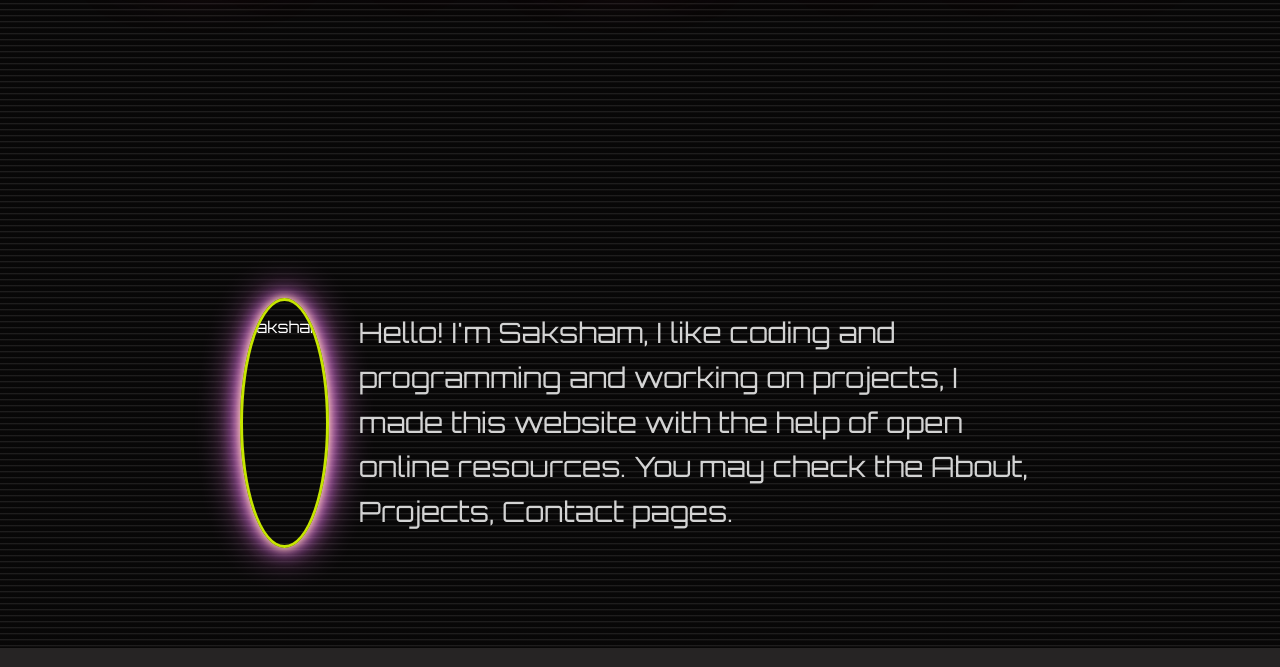
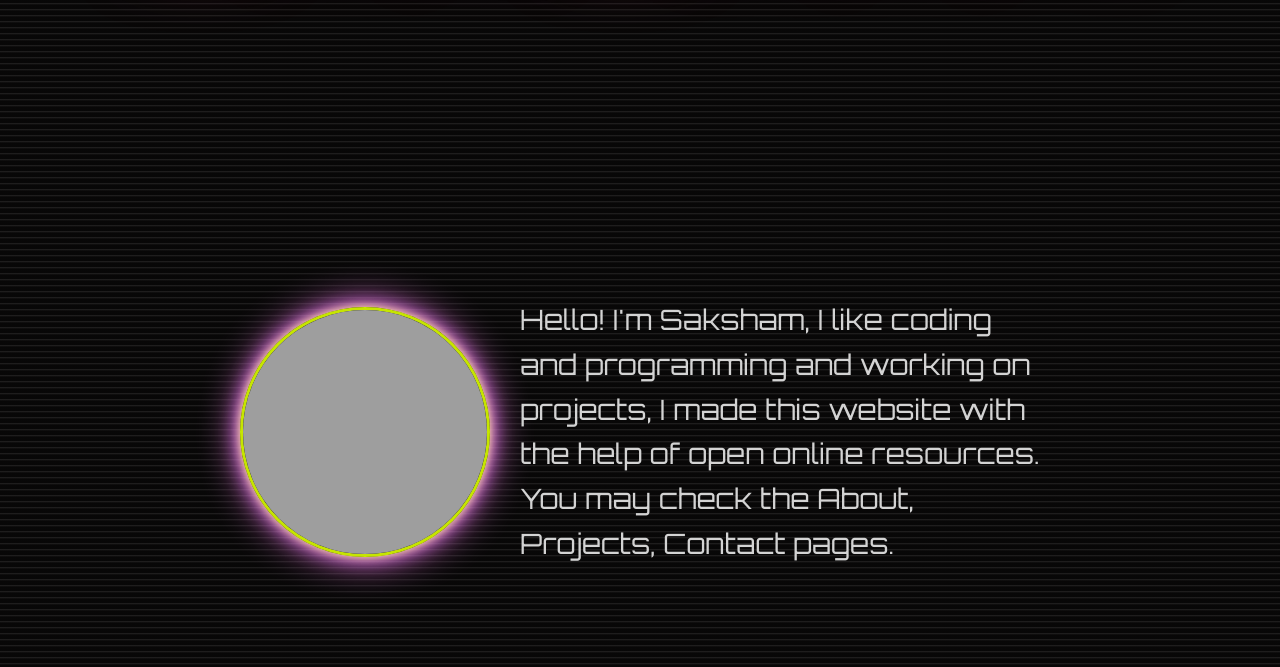
Before and after one commit to SakD2006/portfolio-codechef, a plain HTML site: page index.html in a window 1280 px wide. Shown: the part 682-1349 px from the top of the page. Drawn offline with Linux system fonts and the light colour scheme; the site is published under a folder, as on GitHub Pages, so addresses that start at the root find nothing.

Commit message:
Update index.html

```diff
--- a/index.html
+++ b/index.html
@@ -47,7 +47,7 @@
 
     <section class="about-section">
         <div class="about-content">
-            <img src="/images/avatar.png" alt="Saksham" class="profile-img">
+            <img src="images/avatar.png" alt="Saksham" class="profile-img">
             <p>Hello! I'm Saksham, I like coding and programming and working on projects, I made this website with the help of open online resources.
                 You may check the About, Projects, Contact pages.
             </p>
```
